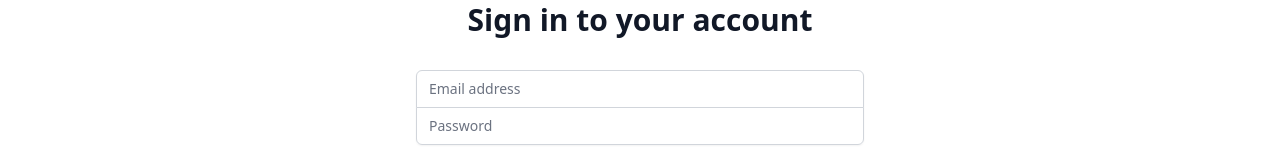
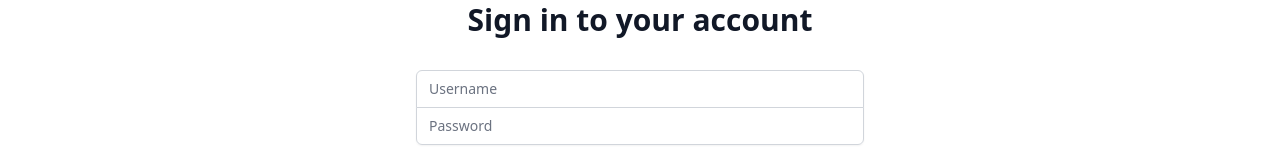
Before and after one commit to RoMonforte/react-shop-nestjs, a Next.js app: page /login in a window 1280 px wide. Shown: the part 290-450 px from the top of the page. Built offline with nearby package versions, Linux system fonts and the light colour scheme; no server answers.

Commit message:
connect and obtain jwt from api

```diff
--- a/package.json
+++ b/package.json
@@ -13,6 +13,8 @@
     "@headlessui/react": "^1.7.7",
     "@heroicons/react": "^2.0.13",
     "autoprefixer": "^10.4.13",
+    "axios": "^1.2.3",
+    "js-cookie": "^3.0.1",
     "next": "13.1.3",
     "postcss": "^8.4.21",
     "react": "18.2.0",
--- a/src/components/LoginPage.jsx
+++ b/src/components/LoginPage.jsx
@@ -1,16 +1,21 @@
 import { useRef } from 'react';
 import { LockClosedIcon } from '@heroicons/react/24/solid';
+import { useAuth } from '../hooks/useAuth';
 
 export default function LoginPage() {
-  const emailRef = useRef(null);
+  const usernameRef = useRef(null);
   const passwordRef = useRef(null);
+  const auth = useAuth();
 
   const submitHandler = (event) => {
     event.preventDefault();
-    const email = emailRef.current.value;
+    const username = usernameRef.current.value;
     const password = passwordRef.current.value;
 
-    console.log(email, password);
+    console.log(username, password);
+    auth.signIn(username, password).then(() => {
+      console.log('Login sucess');
+    });
   };
   return (
     <>
@@ -25,17 +30,17 @@ export default function LoginPage() {
             <div className="rounded-md shadow-sm -space-y-px">
               <div>
                 <label htmlFor="email-address" className="sr-only">
-                  Email address
+                  Username
                 </label>
                 <input
                   id="email-address"
-                  name="email"
-                  type="email"
-                  autoComplete="email"
+                  name="username"
+                  type="username"
+                  autoComplete="username"
                   required
                   className="appearance-none rounded-none relative block w-full px-3 py-2 border border-gray-300 placeholder-gray-500 text-gray-900 rounded-t-md focus:outline-none focus:ring-indigo-500 focus:border-indigo-500 focus:z-10 sm:text-sm"
-                  placeholder="Email address"
-                  ref={emailRef}
+                  placeholder="Username"
+                  ref={usernameRef}
                 />
               </div>
               <div>
--- /dev/null
+++ b/src/hooks/useAuth.js
@@ -0,0 +1,36 @@
+import React, { useState, useContext, createContext } from 'react';
+import Cookie from 'js-cookie';
+import axios from 'axios';
+import endPoints from '../services/api';
+
+const AuthContext = createContext();
+
+export function ProviderAuth({ children }) {
+  const auth = useProvideAuth();
+  return <AuthContext.Provider value={auth}>{children}</AuthContext.Provider>;
+}
+
+export const useAuth = () => {
+  return useContext(AuthContext);
+};
+
+function useProvideAuth() {
+  const [user, setUser] = useState(null);
+
+  const options = {
+    Headers: {
+      accept: '*/*',
+      'Content-Type': 'application/json',
+    },
+  };
+
+  const signIn = async (username, password) => {
+    const { data: access_token } = await axios.post(endPoints.auth.login, { username, password }, options);
+    console.log(access_token);
+  };
+
+  return {
+    user,
+    signIn,
+  };
+}
--- a/src/pages/_app.js
+++ b/src/pages/_app.js
@@ -1,12 +1,15 @@
 import MainLayout from '../layout/MainLayout';
+import { ProviderAuth } from '../hooks/useAuth';
 import '../styles/tailwind.css';
 
 function MyApp({ Component, pageProps }) {
   return (
     <>
-      <MainLayout>
-        <Component {...pageProps} />
-      </MainLayout>
+      <ProviderAuth>
+        <MainLayout>
+          <Component {...pageProps} />
+        </MainLayout>
+      </ProviderAuth>
     </>
   );
 }
--- a/src/services/api/index.js
+++ b/src/services/api/index.js
@@ -14,3 +14,5 @@ const endPoints = {
 
   }
 };
+
+export default endPoints;
```
Also changed, not shown: 1 other file (tests, documents, lock files or other folders).
